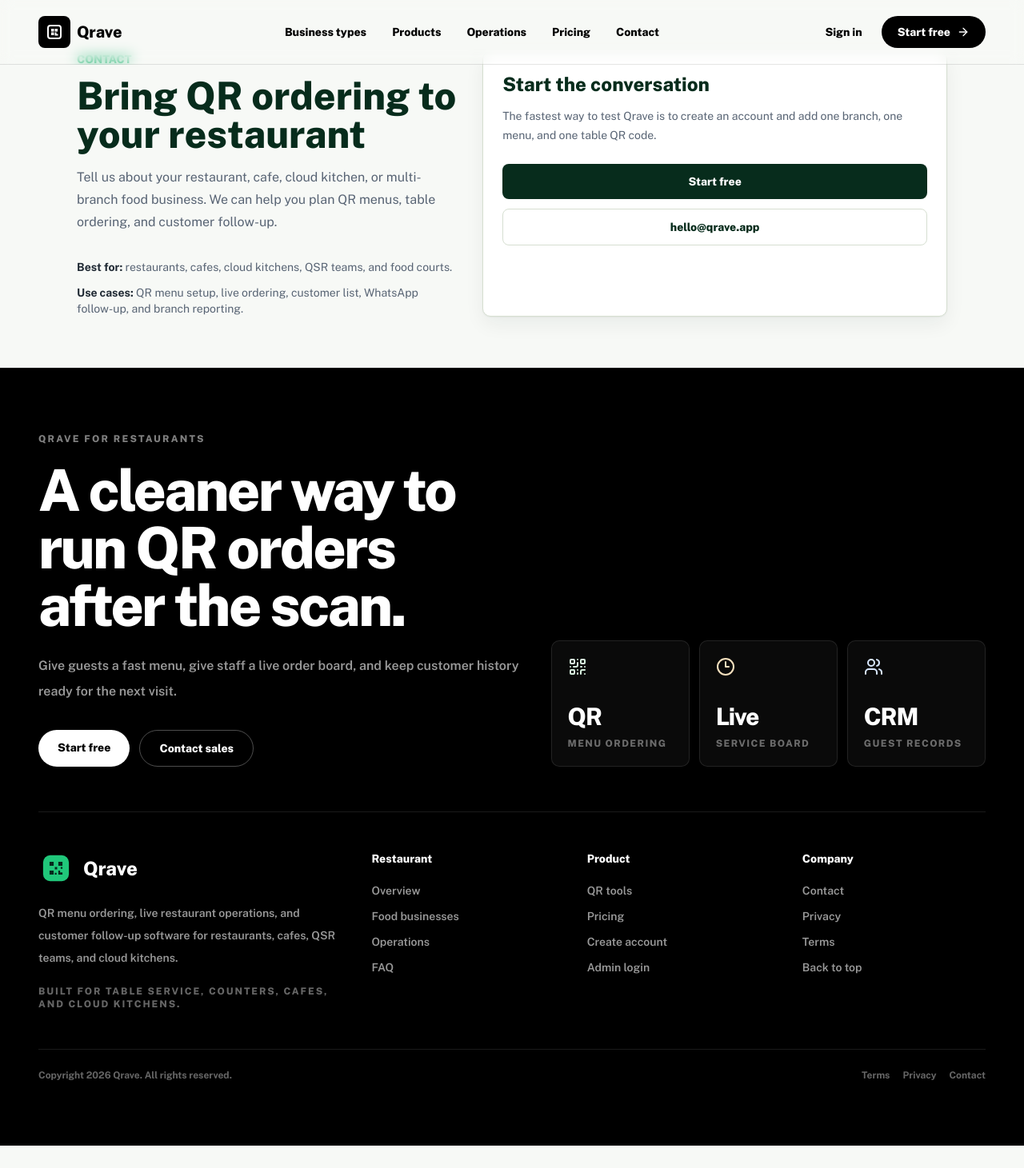
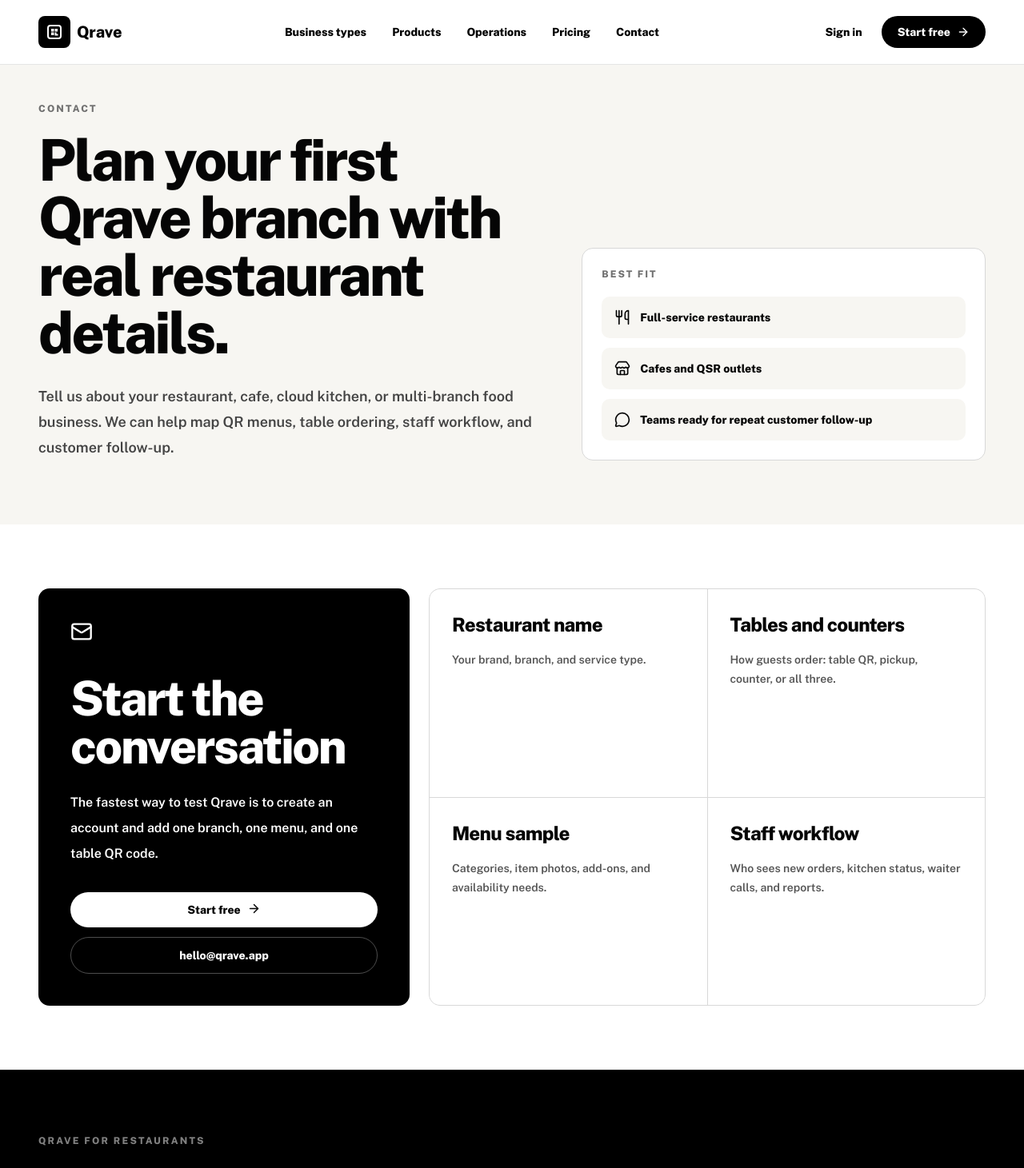
Before and after one commit to jatincodes-lab/Qrave, a Next.js app in the folder src/frontend/: page /contact in a window 1280 px wide. Shown: the top 1461 px of the page at 80% size. Before the commit the page ends 1433 px from the top, so only its background shows below. Built offline with nearby package versions, Linux system fonts and the light colour scheme.

Commit message:
Align public pages with landing theme

```diff
--- a/src/frontend/app/contact/page.tsx
+++ b/src/frontend/app/contact/page.tsx
@@ -1,5 +1,6 @@
 import type { Metadata } from "next";
 import Link from "next/link";
+import { ArrowRight, Mail, MessageCircle, Store, Utensils } from "lucide-react";
 import { PageShell, SiteUrl } from "../marketing";
 
 export const metadata: Metadata = {
@@ -18,30 +19,68 @@ export const metadata: Metadata = {
 export default function ContactPage() {
   return (
     <PageShell>
-      <section className="mx-auto grid max-w-6xl gap-8 px-4 py-16 sm:px-6 lg:grid-cols-[0.9fr_1.1fr] lg:px-8">
+      <section className="bg-[#f7f6f2] px-5 pb-20 pt-32 text-[#050505] sm:px-8 lg:px-12">
+        <div className="mx-auto grid max-w-[1560px] gap-10 lg:grid-cols-[0.95fr_0.75fr] lg:items-end">
           <div>
-          <p className="text-sm font-extrabold uppercase text-secondary">Contact</p>
-          <h1 className="mt-3 text-4xl font-extrabold text-primary md:text-5xl">Bring QR ordering to your restaurant</h1>
-          <p className="mt-4 text-base leading-7 text-on-surface-variant">
-            Tell us about your restaurant, cafe, cloud kitchen, or multi-branch food business. We can help you plan QR menus, table ordering, and customer follow-up.
+            <p className="text-xs font-extrabold uppercase tracking-[0.18em] text-[#707070]">Contact</p>
+            <h1 className="mt-5 max-w-5xl text-5xl font-extrabold leading-[0.92] tracking-[-0.04em] md:text-7xl">
+              Plan your first Qrave branch with real restaurant details.
+            </h1>
+            <p className="mt-7 max-w-2xl text-lg font-semibold leading-8 text-[#444]">
+              Tell us about your restaurant, cafe, cloud kitchen, or multi-branch food business. We can help map QR menus, table ordering, staff workflow, and customer follow-up.
             </p>
-          <div className="mt-8 grid gap-3 text-sm text-on-surface-variant">
-            <p><strong className="text-on-surface">Best for:</strong> restaurants, cafes, cloud kitchens, QSR teams, and food courts.</p>
-            <p><strong className="text-on-surface">Use cases:</strong> QR menu setup, live ordering, customer list, WhatsApp follow-up, and branch reporting.</p>
+          </div>
+          <div className="rounded-xl border border-[#d8d8d8] bg-white p-6">
+            <p className="text-xs font-extrabold uppercase tracking-[0.16em] text-[#707070]">Best fit</p>
+            <div className="mt-5 grid gap-3">
+              {[
+                [Utensils, "Full-service restaurants"],
+                [Store, "Cafes and QSR outlets"],
+                [MessageCircle, "Teams ready for repeat customer follow-up"]
+              ].map(([Icon, label]) => {
+                const ItemIcon = Icon as typeof Store;
+                return (
+                  <div key={label as string} className="flex items-center gap-3 rounded-lg bg-[#f7f6f2] p-4">
+                    <ItemIcon size={20} />
+                    <span className="text-sm font-extrabold text-[#050505]">{label as string}</span>
+                  </div>
+                );
+              })}
             </div>
           </div>
-        <div className="rounded-lg border border-outline-variant bg-white p-6 shadow-soft-saas">
-          <h2 className="text-2xl font-extrabold text-primary">Start the conversation</h2>
-          <p className="mt-3 text-sm leading-6 text-on-surface-variant">
+        </div>
+      </section>
+
+      <section className="bg-white px-5 py-20 sm:px-8 lg:px-12">
+        <div className="mx-auto grid max-w-[1560px] gap-6 lg:grid-cols-[0.8fr_1.2fr]">
+          <div className="rounded-xl bg-black p-7 text-white md:p-10">
+            <Mail size={28} />
+            <h2 className="mt-10 text-4xl font-extrabold leading-[0.98] tracking-[-0.04em] md:text-6xl">Start the conversation</h2>
+            <p className="mt-6 text-base font-semibold leading-8 text-white/62">
               The fastest way to test Qrave is to create an account and add one branch, one menu, and one table QR code.
             </p>
-          <div className="mt-6 grid gap-3">
-            <Link href="/admin/register" className="rounded-md bg-primary px-5 py-3 text-center text-sm font-extrabold text-white hover:bg-primary-container">
+            <div className="mt-8 grid gap-3 sm:grid-cols-2 lg:grid-cols-1">
+              <Link href="/admin/register" className="inline-flex justify-center gap-2 rounded-full bg-white px-6 py-3 text-sm font-extrabold text-black transition hover:bg-[#d8f1df]">
                 Start free
+                <ArrowRight size={17} />
               </Link>
-            <a href="mailto:hello@qrave.app" className="rounded-md border border-outline-variant bg-white px-5 py-3 text-center text-sm font-extrabold text-primary hover:bg-secondary-container">
+              <a href="mailto:hello@qrave.app" className="inline-flex justify-center rounded-full border border-white/30 px-6 py-3 text-sm font-extrabold text-white transition hover:border-white hover:bg-white/[0.08]">
                 hello@qrave.app
               </a>
+            </div>
+          </div>
+          <div className="grid gap-px overflow-hidden rounded-xl border border-[#d8d8d8] bg-[#d8d8d8] md:grid-cols-2">
+            {[
+              ["Restaurant name", "Your brand, branch, and service type."],
+              ["Tables and counters", "How guests order: table QR, pickup, counter, or all three."],
+              ["Menu sample", "Categories, item photos, add-ons, and availability needs."],
+              ["Staff workflow", "Who sees new orders, kitchen status, waiter calls, and reports."]
+            ].map(([title, text]) => (
+              <article key={title} className="bg-white p-7">
+                <h3 className="text-2xl font-extrabold tracking-[-0.03em] text-[#050505]">{title}</h3>
+                <p className="mt-4 text-sm font-semibold leading-6 text-[#555]">{text}</p>
+              </article>
+            ))}
           </div>
         </div>
       </section>
--- a/src/frontend/app/marketing-header.tsx
+++ b/src/frontend/app/marketing-header.tsx
@@ -2,10 +2,19 @@
 
 import Link from "next/link";
 import { useEffect, useState } from "react";
-import { ArrowRight } from "lucide-react";
+import { ArrowRight, Menu, X } from "lucide-react";
+
+const navLinks = [
+  ["Business types", "/#businesses"],
+  ["Products", "/#tools"],
+  ["Operations", "/#operations"],
+  ["Pricing", "/pricing"],
+  ["Contact", "/contact"]
+];
 
 export function MarketingHeader() {
   const [scrolled, setScrolled] = useState(false);
+  const [menuOpen, setMenuOpen] = useState(false);
 
   useEffect(() => {
     const onScroll = () => setScrolled(window.scrollY > 24);
@@ -15,7 +24,7 @@ export function MarketingHeader() {
   }, []);
 
   return (
-    <header className="fixed left-0 right-0 top-0 z-50 border-b border-black/10 bg-white/94 backdrop-blur">
+    <header className="fixed left-0 right-0 top-0 z-50 border-b border-black/10 bg-white/95 backdrop-blur-xl">
       <nav
         className={[
           "mx-auto flex h-20 max-w-[1560px] items-center justify-between px-5 transition-all duration-300 sm:px-8 lg:px-12",
@@ -27,11 +36,11 @@ export function MarketingHeader() {
           <span className="text-xl font-extrabold text-black">Qrave</span>
         </Link>
         <div className="hidden items-center gap-8 text-sm font-extrabold text-black lg:flex">
-          <Link href="/#businesses" className="transition hover:text-[#006aff]">Business types</Link>
-          <Link href="/#tools" className="transition hover:text-[#006aff]">Products</Link>
-          <Link href="/#operations" className="transition hover:text-[#006aff]">Operations</Link>
-          <Link href="/pricing" className="transition hover:text-[#006aff]">Pricing</Link>
-          <Link href="/contact" className="transition hover:text-[#006aff]">Contact</Link>
+          {navLinks.map(([label, href]) => (
+            <Link key={label} href={href} className="transition hover:text-[#006aff]">
+              {label}
+            </Link>
+          ))}
         </div>
         <div className="flex items-center gap-2">
           <Link href="/admin/login" className="hidden px-4 py-2.5 text-sm font-extrabold text-black transition hover:text-[#006aff] sm:inline-flex">
@@ -41,8 +50,29 @@ export function MarketingHeader() {
             Start free
             <ArrowRight size={16} className="hidden sm:block" />
           </Link>
+          <button
+            type="button"
+            className="grid h-11 w-11 place-items-center rounded-full border border-black/10 bg-white text-black lg:hidden"
+            aria-label="Toggle navigation"
+            aria-expanded={menuOpen}
+            onClick={() => setMenuOpen((open) => !open)}
+          >
+            {menuOpen ? <X size={20} /> : <Menu size={20} />}
+          </button>
         </div>
       </nav>
+      <div className={menuOpen ? "border-t border-black/10 bg-white px-5 py-4 shadow-[0_18px_50px_rgba(0,0,0,0.08)] sm:px-8 lg:hidden" : "hidden"}>
+        <div className="mx-auto grid max-w-[1560px] gap-1">
+          {navLinks.map(([label, href]) => (
+            <Link key={label} href={href} className="rounded-lg px-2 py-3 text-base font-extrabold text-black transition hover:bg-[#f7f6f2]" onClick={() => setMenuOpen(false)}>
+              {label}
+            </Link>
+          ))}
+          <Link href="/admin/login" className="rounded-lg px-2 py-3 text-base font-extrabold text-black transition hover:bg-[#f7f6f2]" onClick={() => setMenuOpen(false)}>
+            Sign in
+          </Link>
+        </div>
+      </div>
     </header>
   );
 }
--- a/src/frontend/app/pricing/page.tsx
+++ b/src/frontend/app/pricing/page.tsx
@@ -1,6 +1,7 @@
 import type { Metadata } from "next";
 import Link from "next/link";
-import { CheckList, PageShell, PricingBullets, SiteUrl } from "../marketing";
+import { ArrowRight, Check, Clock3, ShieldCheck, Store } from "lucide-react";
+import { PageShell, PricingBullets, SiteUrl } from "../marketing";
 
 export const metadata: Metadata = {
   title: "Pricing | Qrave QR Menu Software",
@@ -18,37 +19,74 @@ export const metadata: Metadata = {
 export default function PricingPage() {
   return (
     <PageShell>
-      <section className="mx-auto max-w-5xl px-4 py-16 sm:px-6 lg:px-8">
-        <div className="mx-auto max-w-3xl text-center">
-          <p className="text-sm font-extrabold uppercase text-secondary">Pricing</p>
-          <h1 className="mt-3 text-4xl font-extrabold text-primary md:text-5xl">Start simple, grow with your restaurant</h1>
-          <p className="mt-4 text-base leading-7 text-on-surface-variant">
-            Qrave is built for restaurants and cafes that want QR ordering first, then customer follow-up and repeat visit marketing.
+      <section className="bg-[#f7f6f2] px-5 pb-20 pt-32 text-[#050505] sm:px-8 lg:px-12">
+        <div className="mx-auto max-w-[1560px]">
+          <div className="grid gap-10 lg:grid-cols-[0.9fr_1.1fr] lg:items-end">
+            <div>
+              <p className="text-xs font-extrabold uppercase tracking-[0.18em] text-[#707070]">Pricing</p>
+              <h1 className="mt-5 max-w-4xl text-5xl font-extrabold leading-[0.92] tracking-[-0.04em] md:text-7xl">
+                Start simple. Add more when the restaurant is ready.
+              </h1>
+            </div>
+            <p className="max-w-2xl text-lg font-semibold leading-8 text-[#444]">
+              Launch QR ordering with the practical tools restaurant teams need first: table codes, live orders, menu control, and customer history.
             </p>
           </div>
+        </div>
+      </section>
 
-        <div className="mx-auto mt-10 max-w-2xl rounded-lg border border-outline-variant bg-white p-6 shadow-soft-saas">
-          <div className="flex flex-col gap-4 border-b border-outline-variant pb-6 sm:flex-row sm:items-start sm:justify-between">
+      <section className="bg-white px-5 py-20 sm:px-8 lg:px-12">
+        <div className="mx-auto grid max-w-[1560px] gap-6 lg:grid-cols-[0.95fr_0.55fr]">
+          <article className="overflow-hidden rounded-xl border border-[#d8d8d8] bg-white">
+            <div className="grid gap-8 border-b border-[#d8d8d8] p-7 md:grid-cols-[1fr_0.6fr] md:p-10">
               <div>
-              <h2 className="text-2xl font-extrabold text-primary">Restaurant Starter</h2>
-              <p className="mt-2 text-sm leading-6 text-on-surface-variant">For cafes, restaurants, and cloud kitchens launching QR menu ordering.</p>
+                <span className="rounded-full bg-black px-4 py-2 text-xs font-extrabold uppercase tracking-[0.12em] text-white">Launch plan</span>
+                <h2 className="mt-7 text-4xl font-extrabold tracking-[-0.04em] text-[#050505] md:text-6xl">Restaurant Starter</h2>
+                <p className="mt-5 max-w-2xl text-base font-semibold leading-8 text-[#555]">
+                  For cafes, restaurants, and cloud kitchens that want a serious QR ordering setup without a long rollout.
+                </p>
               </div>
-            <div className="text-left sm:text-right">
-              <p className="text-3xl font-extrabold text-primary">Start free</p>
-              <p className="mt-1 text-sm text-on-surface-variant">Upgrade options can be added later.</p>
+              <div className="rounded-xl bg-[#f7f6f2] p-6">
+                <p className="text-sm font-extrabold uppercase tracking-[0.14em] text-[#707070]">Today</p>
+                <p className="mt-4 text-5xl font-extrabold tracking-[-0.05em] text-[#050505]">Start free</p>
+                <p className="mt-4 text-sm font-semibold leading-6 text-[#555]">Upgrade options can be added when you need more branches, reports, or messaging.</p>
               </div>
             </div>
-          <div className="mt-6">
-            <CheckList items={PricingBullets} />
+            <div className="grid gap-px bg-[#d8d8d8] md:grid-cols-2">
+              {PricingBullets.map((item) => (
+                <div key={item} className="flex gap-3 bg-white p-6">
+                  <Check className="mt-0.5 shrink-0 text-[#0b7a37]" size={20} />
+                  <p className="text-sm font-extrabold leading-6 text-[#050505]">{item}</p>
                 </div>
-          <div className="mt-8 flex flex-col gap-3 sm:flex-row">
-            <Link href="/admin/register" className="rounded-md bg-primary px-5 py-3 text-center text-sm font-extrabold text-white hover:bg-primary-container">
+              ))}
+            </div>
+            <div className="flex flex-col gap-3 border-t border-[#d8d8d8] p-7 sm:flex-row md:p-10">
+              <Link href="/admin/register" className="inline-flex justify-center gap-2 rounded-full bg-black px-6 py-3 text-sm font-extrabold text-white transition hover:bg-[#1f1f1f]">
                 Start free
+                <ArrowRight size={17} />
               </Link>
-            <Link href="/contact" className="rounded-md border border-outline-variant bg-white px-5 py-3 text-center text-sm font-extrabold text-primary hover:bg-secondary-container">
-              Talk to us
+              <Link href="/contact" className="inline-flex justify-center rounded-full border border-black px-6 py-3 text-sm font-extrabold text-black transition hover:bg-[#f7f6f2]">
+                Talk to sales
               </Link>
             </div>
+          </article>
+
+          <aside className="grid gap-4">
+            {[
+              [Store, "Branch-ready", "Create branch menus, table QR codes, and staff views from one workspace."],
+              [Clock3, "Rush-hour useful", "Keep new orders, kitchen status, and waiter calls visible during service."],
+              [ShieldCheck, "Consent-aware", "Save customer details and WhatsApp consent for responsible follow-up."]
+            ].map(([Icon, title, text]) => {
+              const ItemIcon = Icon as typeof Store;
+              return (
+                <div key={title as string} className="rounded-xl border border-[#d8d8d8] bg-[#f7f6f2] p-6">
+                  <ItemIcon size={24} />
+                  <h3 className="mt-8 text-2xl font-extrabold tracking-[-0.03em] text-[#050505]">{title as string}</h3>
+                  <p className="mt-4 text-sm font-semibold leading-6 text-[#555]">{text as string}</p>
+                </div>
+              );
+            })}
+          </aside>
         </div>
       </section>
     </PageShell>
```
Also changed, not shown: src/frontend/app/faq/page.tsx (+17 -10 lines), src/frontend/app/privacy/page.tsx (+24 -8 lines), src/frontend/app/terms/page.tsx (+24 -8 lines). Lines whose indentation alone changed are shown as unchanged.
